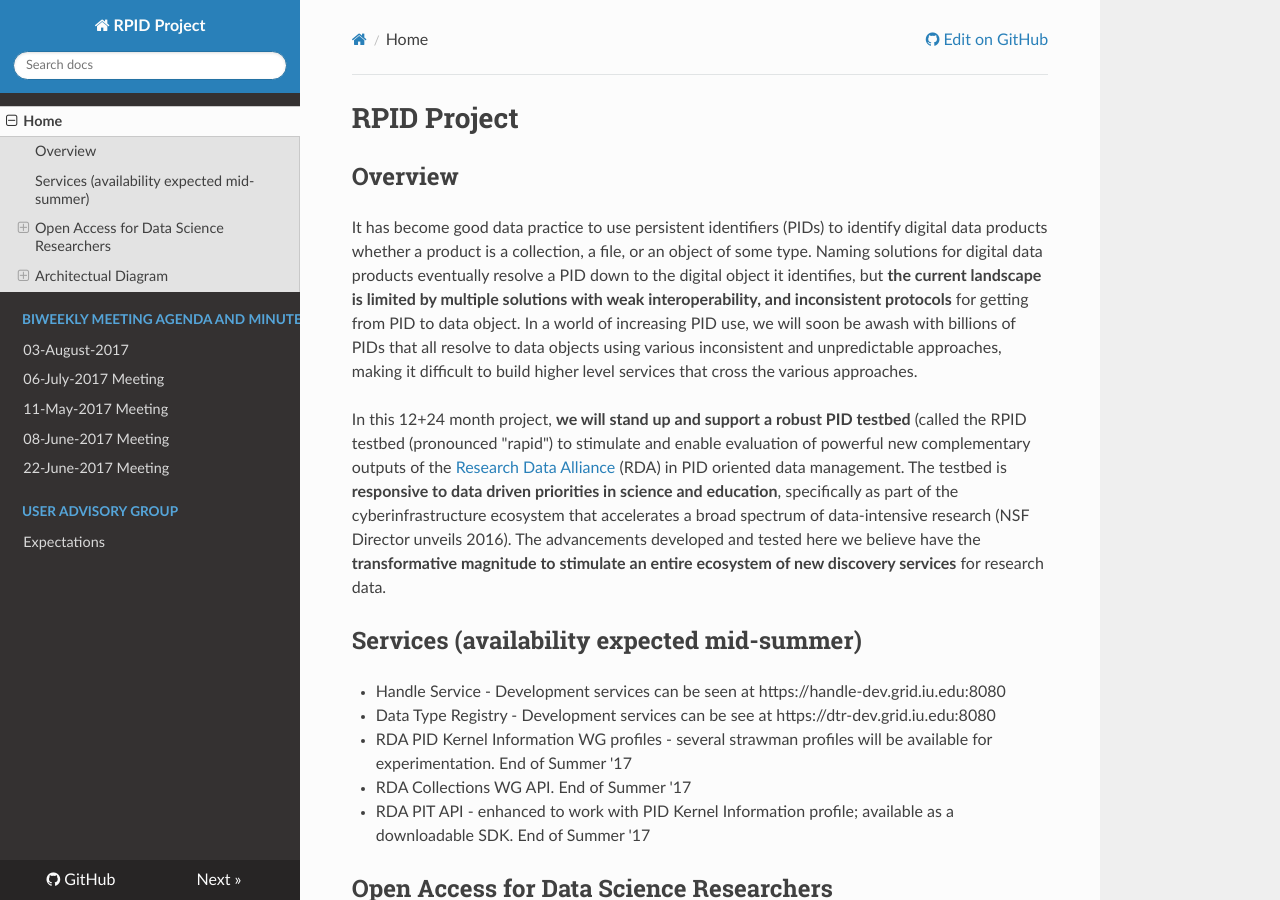
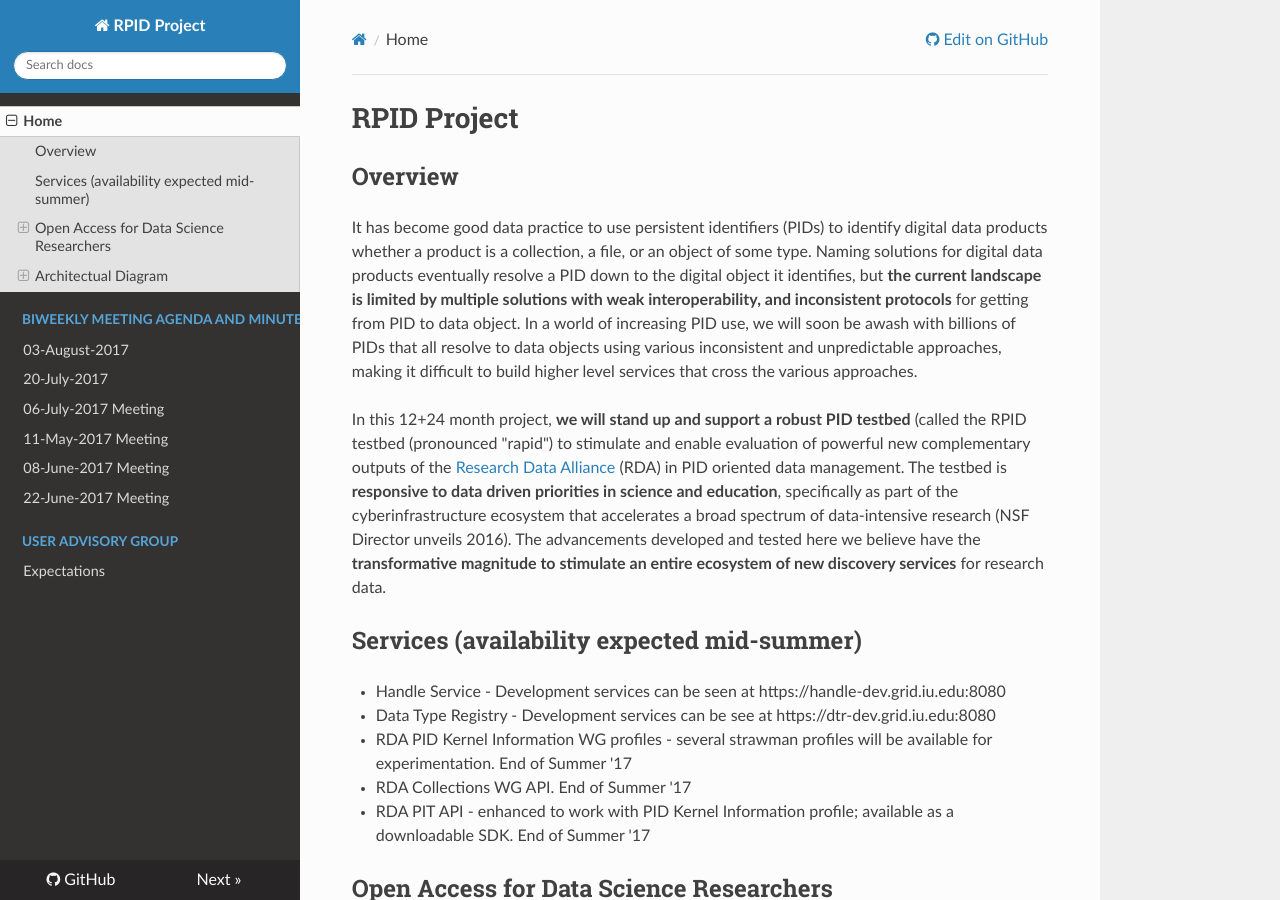
Before and after one commit to rpidproject/rpid, an MkDocs documentation site: the page built from docs/index.md, in a window 1280 px wide and 900 px high. Built offline with MkDocs 1.6.1, drawn with Linux system fonts in a browser that asks for light colours; nearby versions of some CDN libraries; old or Windows-style settings are respelled for this version of MkDocs.

Commit message:
Update mkdocs.yml

```diff
--- a/mkdocs.yml
+++ b/mkdocs.yml
@@ -10,6 +10,7 @@
 - Home: 'index.md'
 - BiWeekly Meeting Agenda and Minutes:
   - '03-August-2017': '03-August-2017.md'
+  - '20-July-2017': '20-July-2017.md'
   - '06-July-2017 Meeting': '06-July-2017.md'
   - '11-May-2017 Meeting': '11-May-2017.md'
   - '08-June-2017 Meeting': '08-June-2017.md'
```
